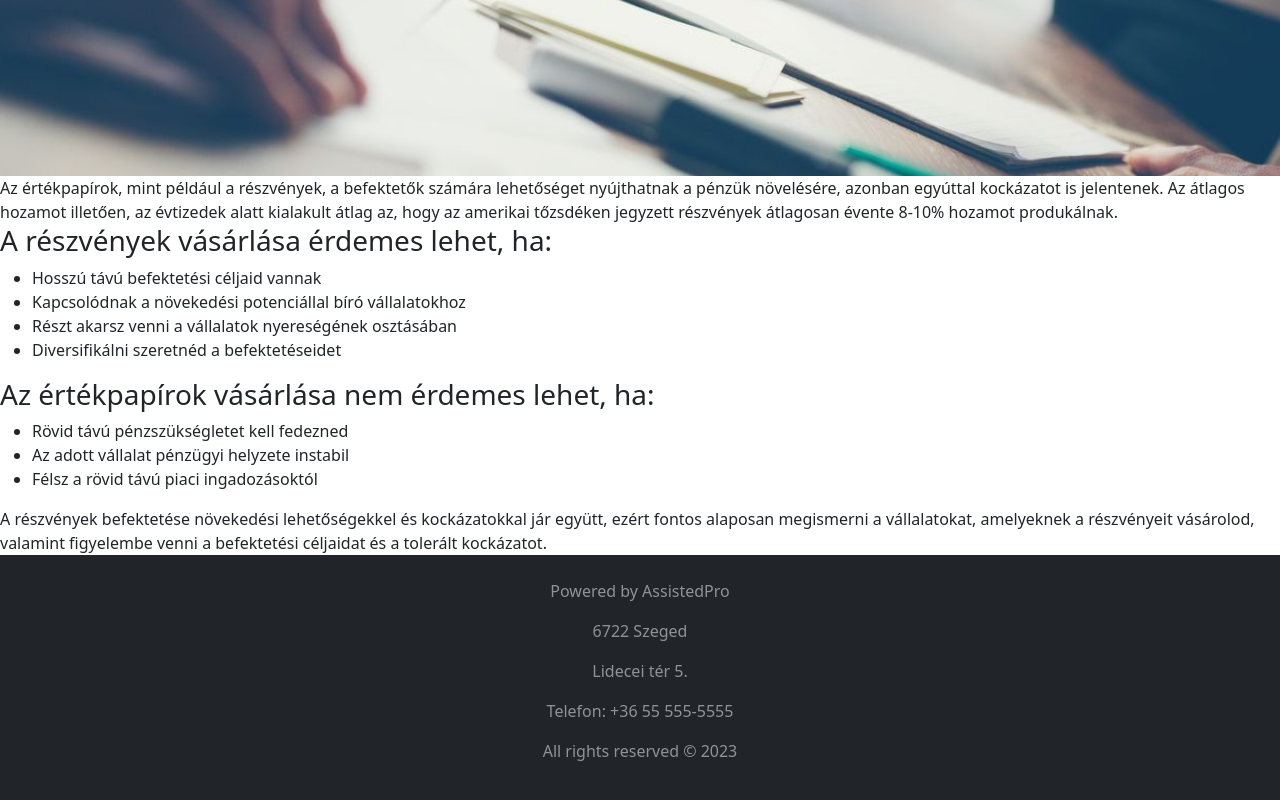
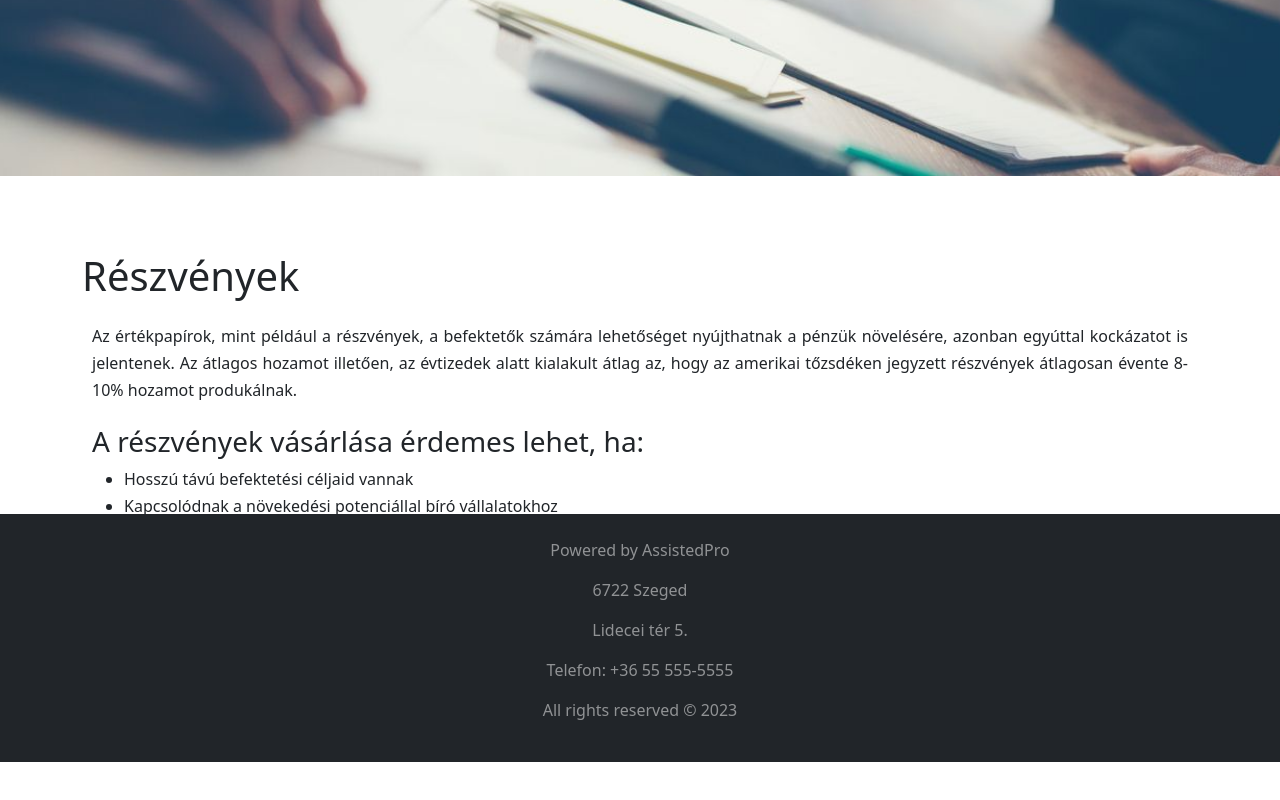
Before and after one commit to Veszelovszki-Fulop-Szalma/proba_1, a React (Create React App) app in the folder client/: page /Reszveny in a window 1280 px wide. Shown: the part 624-1424 px from the top of the page. After the commit the page ends 1386 px from the top, so only its background shows below. Built offline with nearby package versions, Linux system fonts and the light colour scheme.

Commit message:
dolgozgatás
Co-authored-by: fulike10 <fulike10@users.noreply.github.com>
Co-authored-by: szlmmrtn <szlmmrtn@users.noreply.github.com>

```diff
--- a/client/src/pages/Kotveny/Kotveny.css
+++ b/client/src/pages/Kotveny/Kotveny.css
@@ -6,13 +6,23 @@
   }
 
 .kepkot{
-    height: auto;
-    max-width: 100%;
+    height: 200vh;
+    max-height: 1000px;
     background-image: url("./kotveny.png");
     background-repeat: no-repeat;
     background-size: cover;
     background-position: center, center;
     color: white;
+}
+
+.kepkotfaj{
+  height: 200vh;
+  max-height: 1000px;
+  background-image: url("./kotvenyfaj.png");
+  background-repeat: no-repeat;
+  background-size: cover;
+  background-position: center, center;
+  color: white;
 }
 
 .sorkikot {
@@ -35,3 +45,11 @@
     hyphens: auto;
     line-height: 170%;
   }
+
+  .kek-hatter
+  {
+  background-color: rgb(0, 47, 255);
+  padding: 2%;
+  margin-top: 7%;
+  margin-bottom: 2%;
+  }
--- a/client/src/pages/Kotveny/Kotveny.jsx
+++ b/client/src/pages/Kotveny/Kotveny.jsx
@@ -7,7 +7,9 @@ const Kotveny = () => {
     <Header2/>
     <div className="container">
     <div className="sorkikot">
-      <h1>Kötvények</h1>
+      <div className="kek-hatter">
+        <h1>Kötvények</h1>
+      </div>
         <p>
         A kötvények olyan pénzügyi eszközök, amelyek segítségével a befektetők kis mértékű, általában biztonságos hozamot érhetnek el. Az átlagos hozam 4-5% körül mozog, ami alacsonyabb lehet a részvényekkel szemben, de nincs annyi kockázat. Ugyanakkor, ha a kibocsátó vállalat anyagi nehézségekbe kerül, akkor a kötvények értéke csökkenhet, és a befektetőknek kockázatot jelenthetnek. Ezenkívül, a kamatok változása miatt a hozam is változhat.
 
@@ -15,12 +17,14 @@ const Kotveny = () => {
         </p>
     </div>
     <div className="kepkot"/>
-    <h2>
-    Kötvenyek fajtái
-    </h2>
 
-
-  </div>
+    <div className="kek-hatter">
+        <h2>
+          Kötvenyek fajtái
+        </h2>
+    </div>
+    <div className="kepkotfaj"/>
+    </div>
   </div>;
 };
 
--- a/client/src/pages/Reszveny/Reszveny.css
+++ b/client/src/pages/Reszveny/Reszveny.css
@@ -0,0 +1,43 @@
+.container {
+  padding-top: 71px;
+}
+
+
+
+.szurke-hatter {
+  background-color: rgb(236, 236, 236);
+  padding: 2%;
+  margin-top: 7%;
+  margin-bottom: 2%;
+}
+
+h1 {
+  font-size: 9em;
+  font-weight: 300;
+  padding: 5px;
+}
+
+.sorki {
+  width: 100%;
+  height: 200px;
+  box-sizing: border-box;
+  overflow: hidden;
+  text-align: justify;
+  text-justify: inter-word;
+  padding-bottom: 18%;
+}
+
+.sorki p {
+  margin: 0;
+  padding: 10px;
+  box-sizing: border-box;
+  text-align: justify;
+  text-justify: inter-word;
+  line-height: 1.5;
+  hyphens: auto;
+  line-height: 170%;
+}
+
+.card {
+  position: absolute;
+}
--- a/client/src/pages/Reszveny/Reszveny.jsx
+++ b/client/src/pages/Reszveny/Reszveny.jsx
@@ -1,26 +1,33 @@
 import React from "react";
 import Header4 from "../../components/Header4";
+import "./Reszveny.css";
+
 
 const Reszveny = () => {
   return <div>
     <Header4/>
-    Az értékpapírok, mint például a részvények, a befektetők számára lehetőséget nyújthatnak a pénzük növelésére, azonban egyúttal kockázatot is jelentenek. Az átlagos hozamot illetően, az évtizedek alatt kialakult átlag az, hogy az amerikai tőzsdéken jegyzett részvények átlagosan évente 8-10% hozamot produkálnak.
+    <div className="container">
+      <h1>Részvények</h1>
+      <div className="sorki">
+    <p>Az értékpapírok, mint például a részvények, a befektetők számára lehetőséget nyújthatnak a pénzük növelésére, azonban egyúttal kockázatot is jelentenek. Az átlagos hozamot illetően, az évtizedek alatt kialakult átlag az, hogy az amerikai tőzsdéken jegyzett részvények átlagosan évente 8-10% hozamot produkálnak.</p>
 
-<h3>A részvények vásárlása érdemes lehet, ha:</h3>
+<p><h3>A részvények vásárlása érdemes lehet, ha:</h3>
 <ul>
 <li>Hosszú távú befektetési céljaid vannak</li>
 <li>Kapcsolódnak a növekedési potenciállal bíró vállalatokhoz</li>
 <li>Részt akarsz venni a vállalatok nyereségének osztásában</li>
 <li>Diversifikálni szeretnéd a befektetéseidet</li>
-</ul>
-<h3>Az értékpapírok vásárlása nem érdemes lehet, ha:</h3>
+</ul></p>
+<p><h3>Az értékpapírok vásárlása nem érdemes lehet, ha:</h3>
 <ul>
 <li>Rövid távú pénzszükségletet kell fedezned</li>
 <li>Az adott vállalat pénzügyi helyzete instabil</li>
 <li>Félsz a rövid távú piaci ingadozásoktól</li>
-</ul>
-A részvények befektetése növekedési lehetőségekkel és kockázatokkal jár együtt, ezért fontos alaposan megismerni a vállalatokat, amelyeknek a részvényeit vásárolod, valamint figyelembe venni a befektetési céljaidat és a tolerált kockázatot.
-    </div>;
+</ul></p>
+<p>A részvények befektetése növekedési lehetőségekkel és kockázatokkal jár együtt, ezért fontos alaposan megismerni a vállalatokat, amelyeknek a részvényeit vásárolod, valamint figyelembe venni a befektetési céljaidat és a tolerált kockázatot.</p>
+    </div>
+    </div>
+    </div>
 };
 
 export default Reszveny;
```
